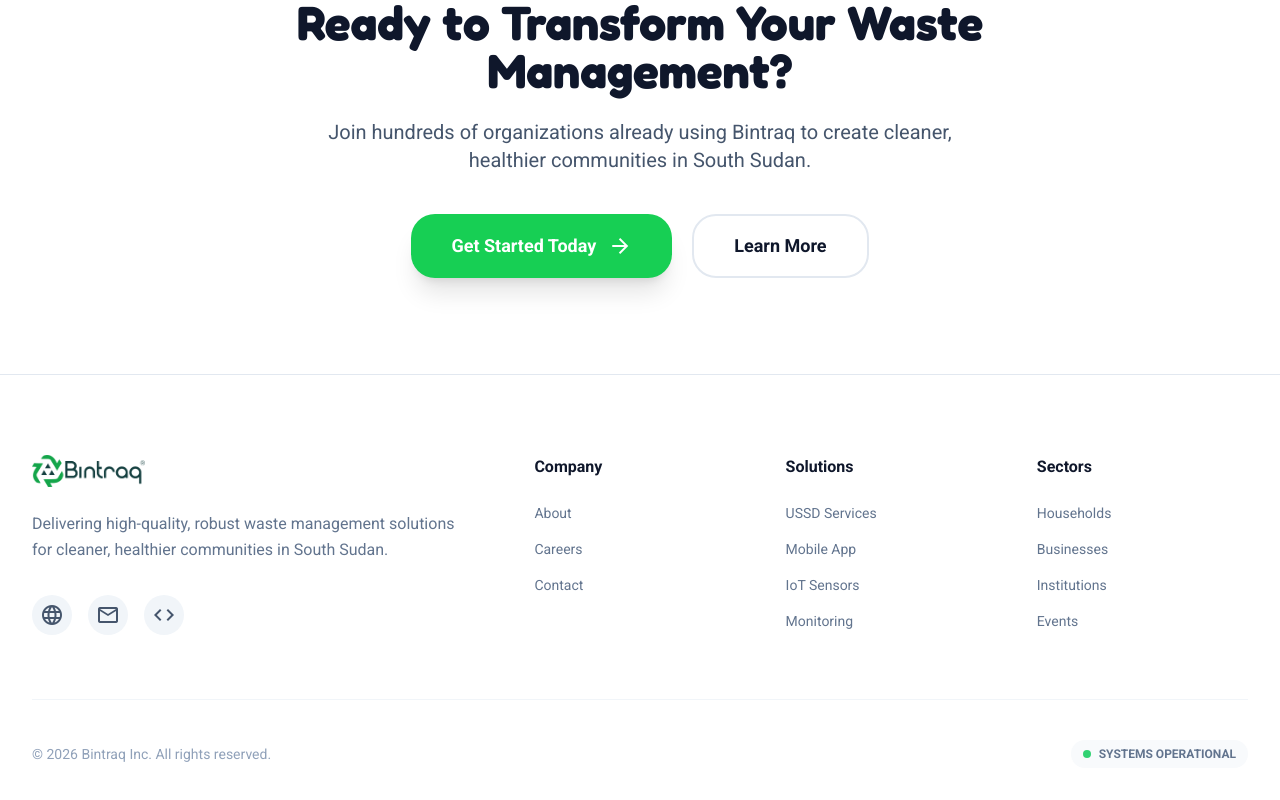
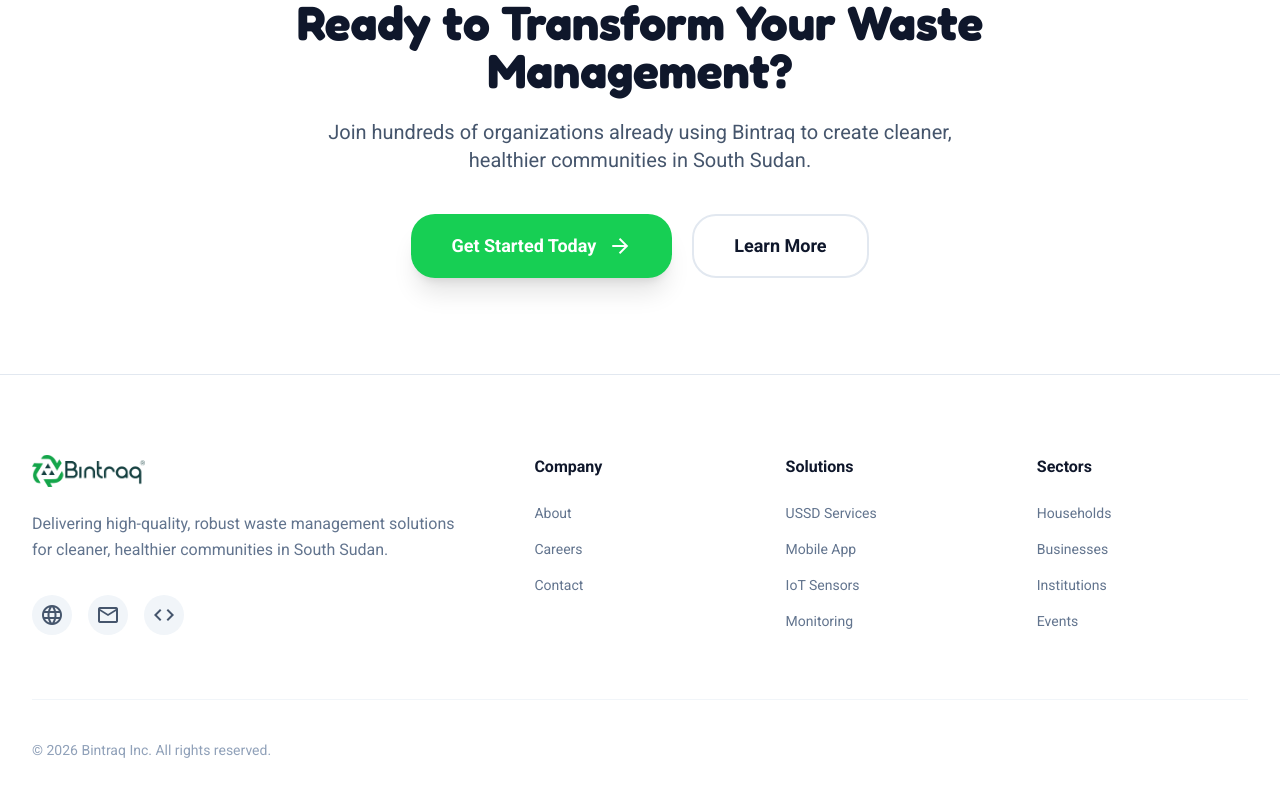
Before and after one commit to Bintraq-Inc/bintraq-website, a React (Vite) app: page / in a window 1280 px wide. Shown: the part 3556-4356 px from the top of the page. Built offline with nearby package versions, Linux system fonts and the light colour scheme.

Commit message:
fix: remove operational status indicator from footer

```diff
--- a/src/components/Footer.tsx
+++ b/src/components/Footer.tsx
@@ -108,10 +108,6 @@
           <p className="text-sm text-slate-400">
             © {currentYear} Bintraq Inc. All rights reserved.
           </p>
-          <div className="flex items-center gap-2 text-xs font-bold text-slate-500 bg-slate-50 dark:bg-slate-800 px-3 py-1.5 rounded-full">
-            <span className="w-2 h-2 rounded-full bg-green-500 animate-pulse" />
-            SYSTEMS OPERATIONAL
-          </div>
         </div>
       </div>
     </footer>
```
